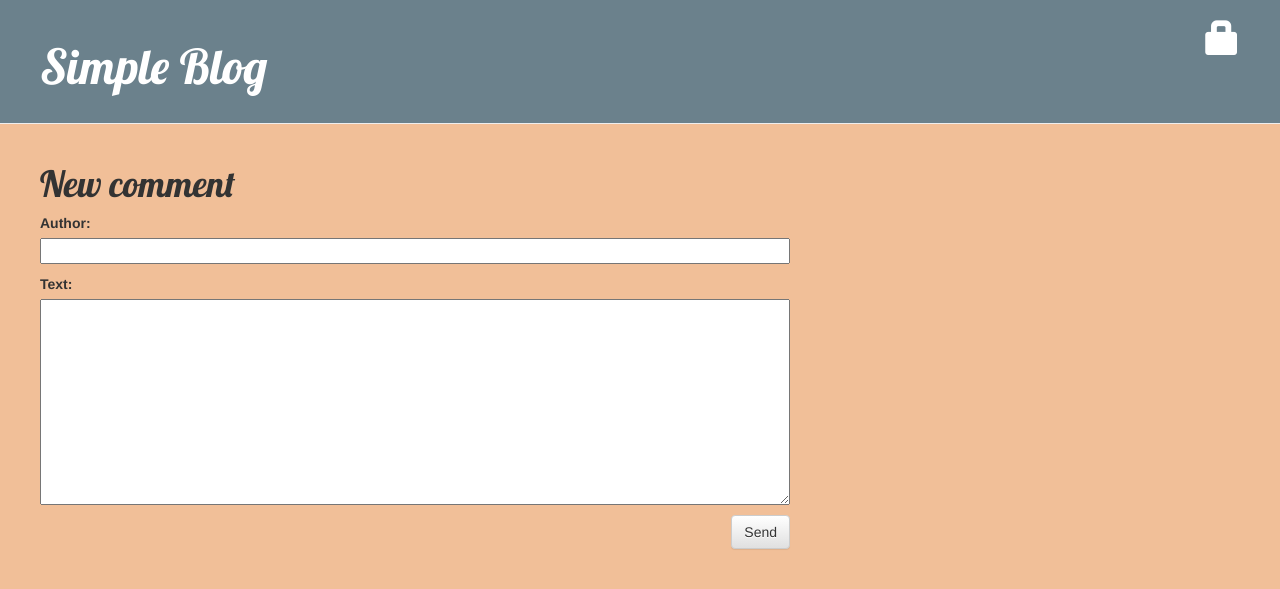
After one commit to PrashantRaj18198/simple-blog, a Django app: page /post/1/comment/ in a window 1280 px wide. The commit adds this page. Shown: the top 589 px of the page. Run offline with Django 3.2, Linux system fonts and the light colour scheme; tables that the repository leaves empty hold one stand-in row (values such as "Sample post"); some libraries are stand-ins or nearby versions.

Commit message:
comment system added

```diff
--- a/blog/admin.py
+++ b/blog/admin.py
@@ -1,4 +1,5 @@
 from django.contrib import admin
-from .models import Post
+from .models import Post, Comment
 
 admin.site.register(Post)
+admin.site.register(Comment)
--- a/blog/forms.py
+++ b/blog/forms.py
@@ -1,9 +1,15 @@
 from django import forms
 
-from .models import Post
+from .models import Post, Comment
 
 class PostForm(forms.ModelForm):
 
     class Meta:
         model = Post
         fields = ('title', 'text',)
+
+class CommentForm(forms.ModelForm):
+
+    class Meta:
+        model = Comment
+        fields = ('author', 'text', )
--- a/blog/models.py
+++ b/blog/models.py
@@ -16,3 +16,12 @@ class Post(models.Model):
 
     def __str__(self):
         return self.title
+
+class Comment(models.Model):
+    post = models.ForeignKey('blog.Post', on_delete=models.CASCADE, related_name='comments')
+    author = models.CharField(max_length=200)
+    text = models.TextField()
+    created_date = models.DateTimeField(default=timezone.now)
+
+    def __str__(self):
+        return self.text
--- a/blog/static/css/blog.css
+++ b/blog/static/css/blog.css
@@ -14,7 +14,7 @@ body {
 }
 
 .content {
-    margin-left: 10rem;
+    margin-left: 25px;
     margin-bottom: 0;
     float: left;
 }
@@ -55,3 +55,7 @@ h1 a, h2 a {
     color: #FF8833;
     font-family: 'Lobster';
 }
+
+.comment {
+    margin: 20px 0px 20px 20px;
+}
--- /dev/null
+++ b/blog/templates/blog/add_comment_to_post.html
@@ -0,0 +1,9 @@
+{% extends 'blog/base.html' %}
+
+{% block content %}
+    <h1>New comment</h1>
+    <form method="POST" class="post-form">{% csrf_token %}
+        {{ form.as_p }}
+        <button type="submit" class="save btn btn-default">Send</button>
+    </form>
+{% endblock %}
--- a/blog/templates/blog/base.html
+++ b/blog/templates/blog/base.html
@@ -1,7 +1,11 @@
 {% load static %}
 <html>
     <head>
-        <title>Simple blog</title>
+        {% if user.is_authenticated %}
+            <title>Simple blog - {{ user.username }}</title>
+        {% else %}
+            <title>Simple blog</title>
+        {% endif %}
         <link rel="stylesheet" href="//maxcdn.bootstrapcdn.com/bootstrap/3.2.0/css/bootstrap.min.css">
         <link rel="stylesheet" href="//maxcdn.bootstrapcdn.com/bootstrap/3.2.0/css/bootstrap-theme.min.css">
         <link href='//fonts.googleapis.com/css?family=Lobster&subset=latin,latin-ext' rel='stylesheet' type='text/css'>
@@ -12,11 +16,12 @@
             {% if user.is_authenticated %}
                 <a href="{% url 'post_new' %}" class="top-menu"><span class="glyphicon glyphicon-plus"></span></a>
                 <a href="{% url 'post_draft_list' %}" class="top-menu"><span class="glyphicon glyphicon-edit"></span></a>
-                <p class="top-menu">Hello {{ user.username }} <small>(<a href="{% url 'logout' %}">Log out</a>)</small></p>
+                <a href="{% url 'logout' %}" class="top-menu"><span class="glyphicon glyphicon-log-out"></span></a>
+                <h1><a href="/">Simple Blog - {{ user.username }}</a></h1>
             {% else %}
                 <a href="{% url 'login' %}" class="top-menu"><span class="glyphicon glyphicon-lock"></span></a>
+                <h1><a href="/">Simple Blog</a></h1>
             {% endif %}
-            <h1><a href="/">Simple Blog</a></h1>
         </div>
 
         <div class="content container">
--- a/blog/templates/blog/post_draft_list.html
+++ b/blog/templates/blog/post_draft_list.html
@@ -7,5 +7,9 @@
             <h1><a href="{% url 'post_detail' pk=post.pk %}">{{ post.title }}</a></h1>
             <p>{{ post.text|truncatechars:200 }}</p>
         </div>
+    {% empty %}
+        <div>
+            <h2>0 drafts</h2>
+        </div>
     {% endfor %}
 {% endblock %}
--- a/blog/templates/blog/post_list.html
+++ b/blog/templates/blog/post_list.html
@@ -6,8 +6,9 @@
             <div class="date">
                 {{ post.published_date }}
             </div>
-            <h2><a href="{% url 'post_publish' pk=post.pk %}">{{ post.title }}</a></h2>
-            <p>{{ post.text|linebreaksbr }}</p>
+            <h2><a href="{% url 'post_detail' pk=post.pk %}">{{ post.title }}</a></h2>
+            <p>{{ post.text|truncatechars:400 }}</p>
+            <a href="{% url 'post_detail' pk=post.pk %}">Comments: {{ post.comments.count }}</a>
         </div>
     {% endfor %}
 {% endblock %}
--- a/blog/urls.py
+++ b/blog/urls.py
@@ -9,4 +9,6 @@ urlpatterns = [
     path('drafts/', views.post_draft_list, name='post_draft_list'),
     path('post/<int:pk>/publish/', views.post_publish, name='post_publish'),
     path('post/<int:pk>/remove/', views.post_remove, name='post_remove'),
+    path('post/<int:pk>/comment/', views.add_comment_to_post, name='add_comment_to_post'),
+    path('comment/<int:pk>/remove', views.comment_remove, name='comment_remove'),
 ]
--- a/blog/views.py
+++ b/blog/views.py
@@ -1,13 +1,18 @@
 from django.shortcuts import render, redirect, get_object_or_404
-from .models import Post
+from .models import Post, Comment
 from django.utils import timezone
-from .forms import PostForm
+from .forms import PostForm, CommentForm
 from django.contrib.auth.decorators import login_required
 
 
 def post_list(request):
     posts = Post.objects.filter(published_date__lte=timezone.now()).order_by('published_date')
     return render(request, 'blog/post_list.html', {'posts': posts})
+
+def post_detail(request, pk):
+    # print(request)
+    post = get_object_or_404(Post, pk = pk)
+    return render(request, 'blog/post_detail.html', {'post': post})
 
 @login_required
 def post_new(request):
@@ -26,11 +31,6 @@ def post_new(request):
         form = PostForm()
 
     return render(request, 'blog/post_edit.html', {'form': form})
-
-def post_detail(request, pk):
-    print(request)
-    post = get_object_or_404(Post, pk = pk)
-    return render(request, 'blog/post_detail.html', {'post': post})
 
 @login_required
 def post_edit(request, pk):
@@ -60,6 +60,26 @@ def post_publish(request, pk):
 
 @login_required
 def post_remove(request, pk):
-    post = get_object_or_404(Post, pk = pk)
+    post = get_object_or_404(Post, pk=pk)
     post.delete()
     return redirect('post_list')
+
+def add_comment_to_post(request, pk):
+    post = get_object_or_404(Post, pk=pk)
+    # print(post)
+    if request.method == 'POST':
+        form = CommentForm(request.POST)
+        if form.is_valid():
+            comment = form.save(commit=False)
+            comment.post = post
+            comment.save()
+            return redirect('post_detail', pk)
+    else:
+        form = CommentForm()
+    return render(request, 'blog/add_comment_to_post.html', {'form': form})
+
+@login_required
+def comment_remove(request, pk):
+    comment = get_object_or_404(Comment, pk=pk)
+    comment.delete()
+    return redirect('post_detail', pk=comment.post.pk)
--- a/requirements.txt
+++ b/requirements.txt
@@ -28,3 +28,4 @@ sqlparse==0.4.1
 urllib3==1.25.8
 webencodings==0.5.1
 whitenoise==5.2.0
+psycopg2==2.7.2
```
Also changed, not shown: blog/templates/blog/post_detail.html (+16 -0 lines), blog/migrations/0002_comment.py (added), 1 other file.
